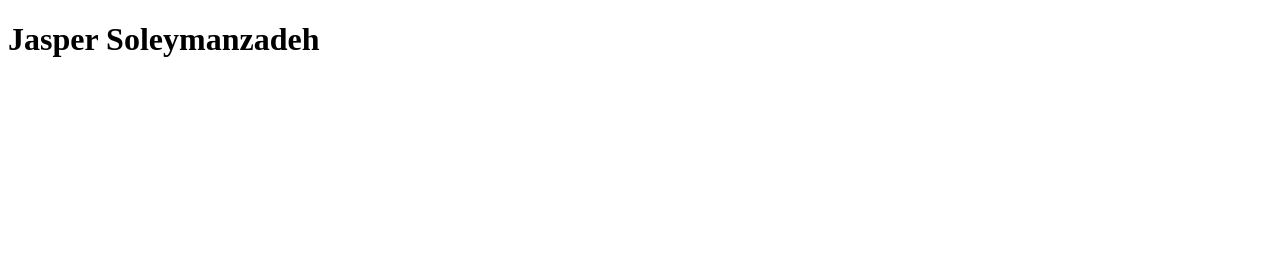
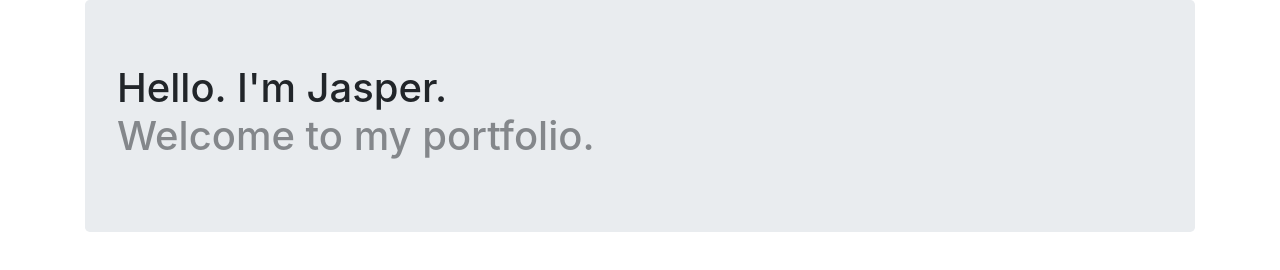
Before and after one commit to jsoleymanzadeh/jsoleymanzadeh.github.io, a plain HTML site: page index.html in a window 1280 px wide. Drawn offline with nearby package versions, Linux system fonts and the light colour scheme.

Commit message:
added intro

```diff
--- a/index.html
+++ b/index.html
@@ -2,9 +2,36 @@
 <html lang="en">
 <head>
 	<meta charset="UTF-8">
+	<meta name="viewport" content="width=device-width, initial-scale=1, shrink-to-fit=no">
 	<title>Jasper Soleymanzadeh</title>
+	<link rel="stylesheet" href="https://cdn.jsdelivr.net/npm/bootstrap@4.6.1/dist/css/bootstrap.min.css" integrity="sha384-zCbKRCUGaJDkqS1kPbPd7TveP5iyJE0EjAuZQTgFLD2ylzuqKfdKlfG/eSrtxUkn" crossorigin="anonymous">
+	<style>
+		.hidden {
+			opacity: 0.001;
+		}
+	</style>
 </head>
 <body>
-	<h1>Jasper Soleymanzadeh</h1>
+	<div class="container">
+		<div class="jumbotron fluid-jumbotron">
+			<h1><span class="invisible intro">Hello.</span><span class="invisible intro"> I'm Jasper.</span>
+				<br>
+				<span class="invisible intro"> Welcome to my portfolio.</span></h1>
+		</div>
+	</div>
+	<script src="https://cdn.jsdelivr.net/npm/jquery@3.5.1/dist/jquery.slim.min.js" integrity="sha384-DfXdz2htPH0lsSSs5nCTpuj/zy4C+OGpamoFVy38MVBnE+IbbVYUew+OrCXaRkfj" crossorigin="anonymous"></script>
+	<script src="https://cdn.jsdelivr.net/npm/bootstrap@4.6.1/dist/js/bootstrap.bundle.min.js" integrity="sha384-fQybjgWLrvvRgtW6bFlB7jaZrFsaBXjsOMm/tB9LTS58ONXgqbR9W8oWht/amnpF" crossorigin="anonymous"></script>
+	<script src="https://code.jquery.com/jquery-3.6.0.min.js" integrity="sha256-/xUj+3OJU5yExlq6GSYGSHk7tPXikynS7ogEvDej/m4=" crossorigin="anonymous"></script>
+	<script>
+		$(document).ready(function () {
+			$(".intro").each(function (i) {
+				$(this).removeClass("invisible").addClass("hidden");
+				$(this).delay(i * 2000).fadeTo(2000, 1);
+			});
+			$(".intro").promise().done(function () {
+				console.log("done");
+			});
+		});
+	</script>
 </body>
 </html>
```
